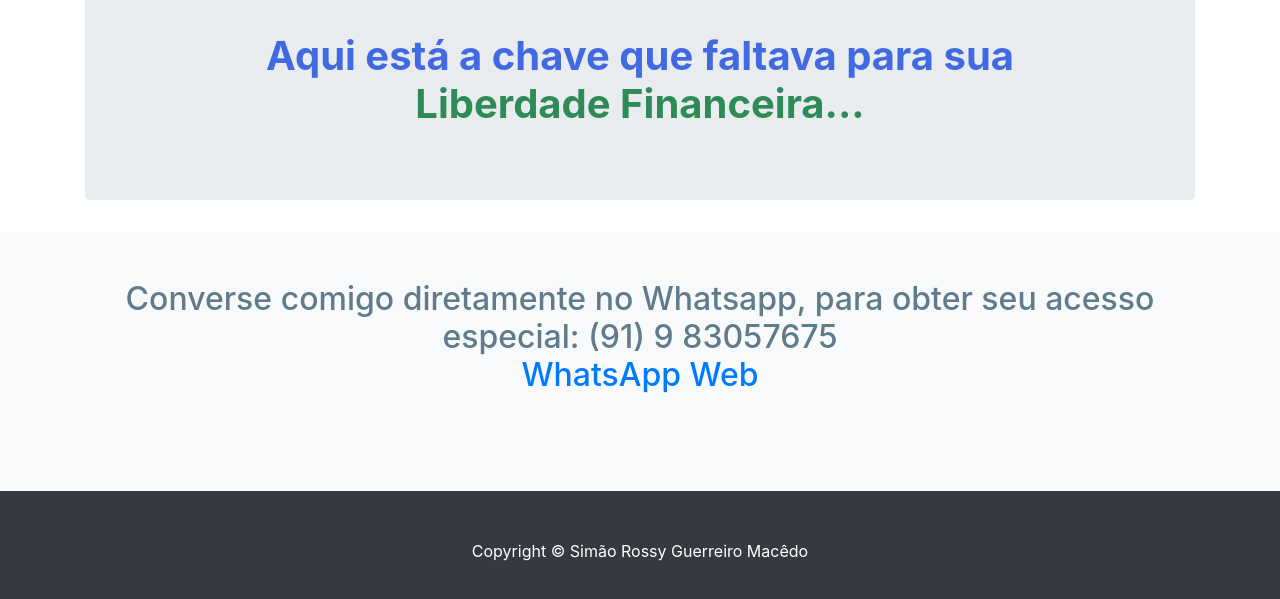
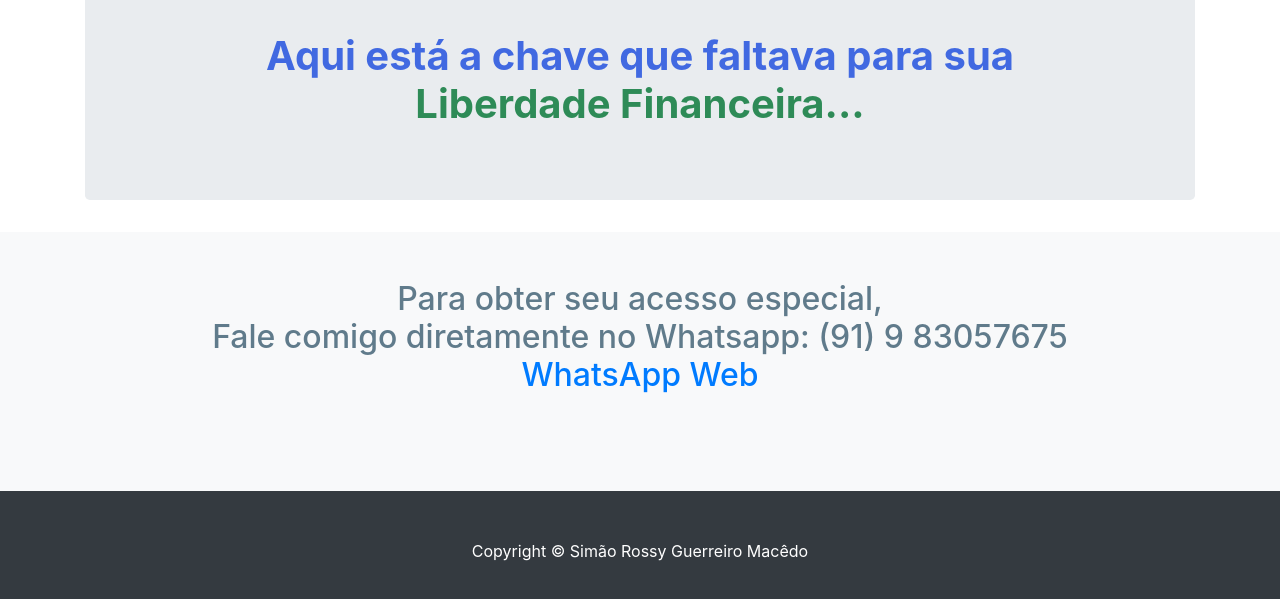
Before and after one commit to simaorossy/ProjectVidaLivre, a plain HTML site: page index3.html in a window 1280 px wide. Shown: the part 837-1436 px from the top of the page. Drawn offline with Linux system fonts and the light colour scheme.

Commit message:
Update index3.html

```diff
--- a/index3.html
+++ b/index3.html
@@ -54,7 +54,7 @@
             <div class="container">
 
                 <h2 class="m-0 text-center">
-                    <font color=#607B8B> Converse comigo diretamente no Whatsapp, para obter seu acesso especial: (91) 9 83057675
+                    <font color=#607B8B>Para obter seu acesso especial,<br> Fale comigo diretamente no Whatsapp: (91) 9 83057675
 
                 <br>
                  <a href="https://api.whatsapp.com/send?phone=5591983057675">WhatsApp Web</a>
```
